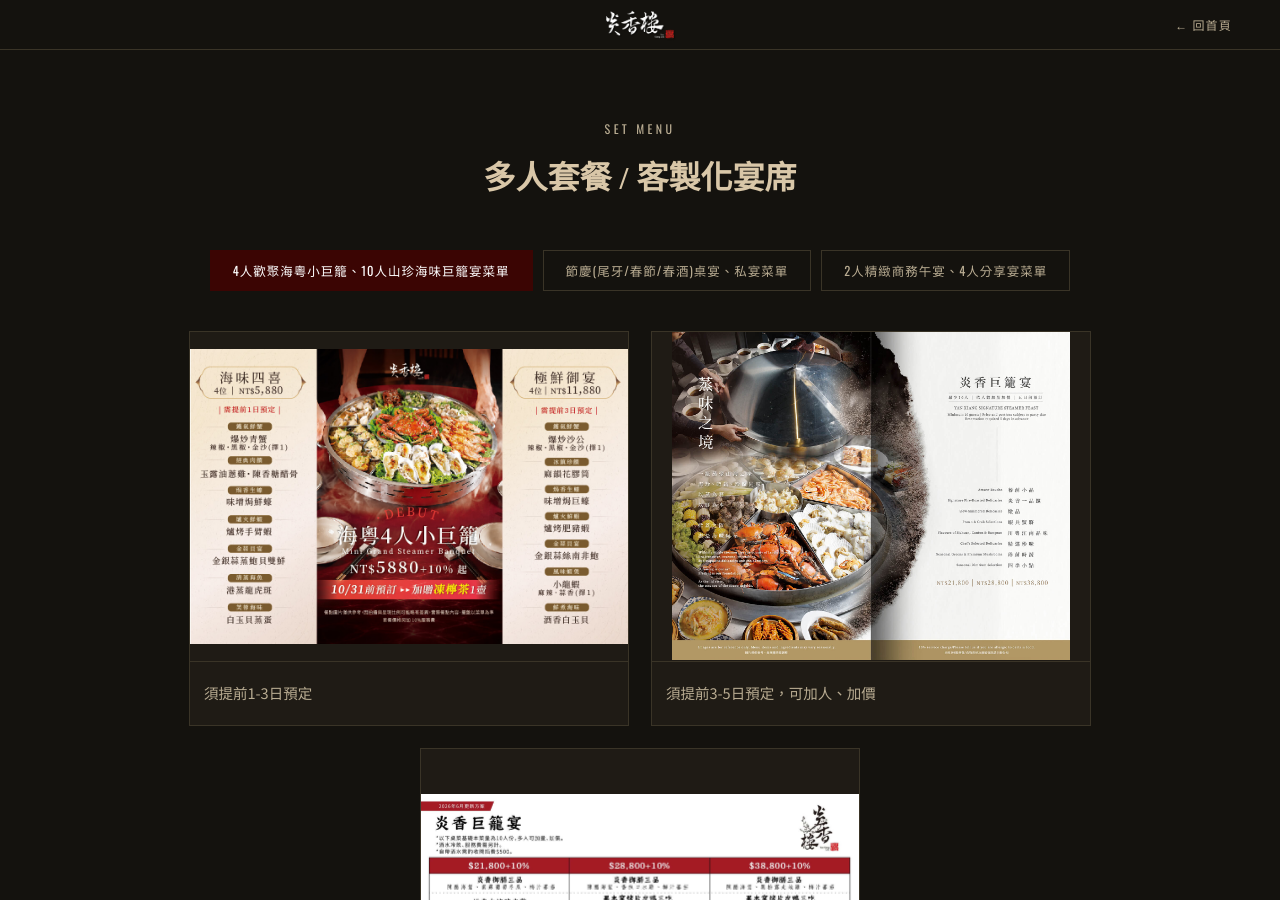
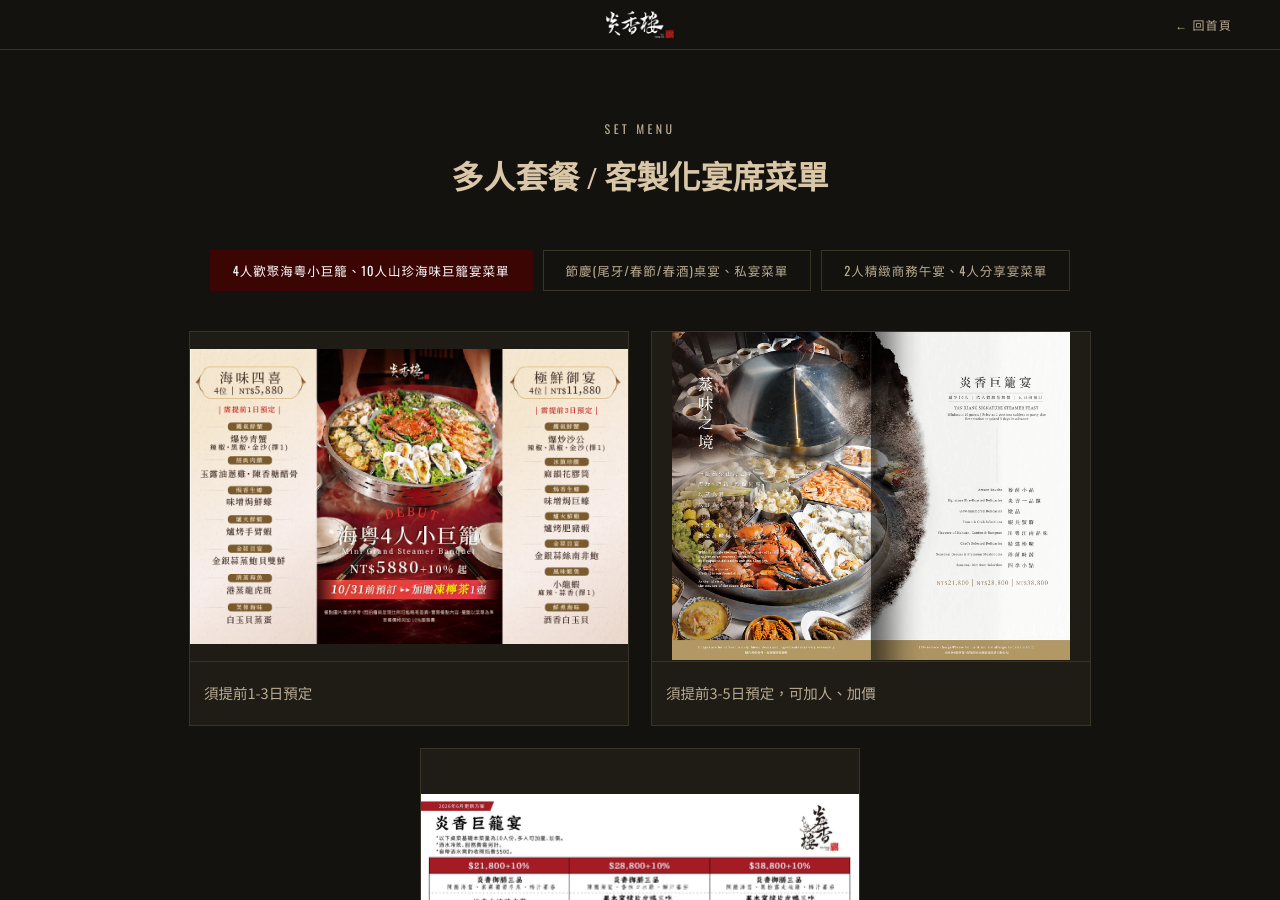
Before and after one commit to yanxianglou/yanxianglou.github.io, a Jekyll site: the page built from menu-set.html, in a window 1280 px wide and 900 px high. Built offline with Jekyll 4.4.1, drawn with Linux system fonts in a browser that asks for light colours.

Commit message:
Update 套餐餐品頁 “setmenu”

```diff
--- a/_data/setmenu.yml
+++ b/_data/setmenu.yml
@@ -1,4 +1,4 @@
-page_title: 多人套餐 / 客製化宴席
+page_title: 多人套餐 / 客製化宴席菜單
 intro: ""
 slides:
   - image: /assets/img/uploads/8-9.jpg
```
